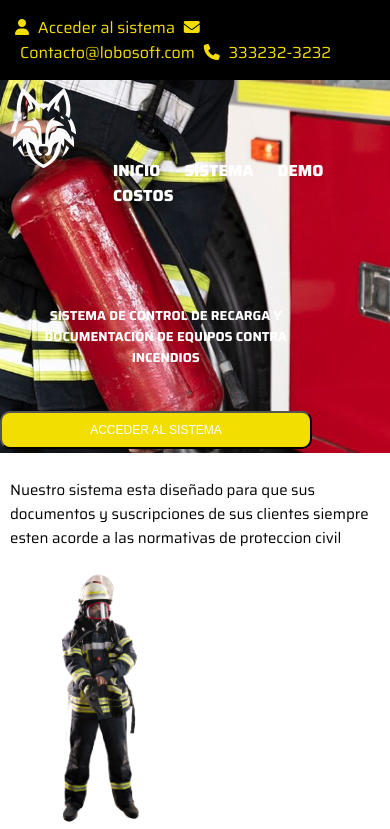
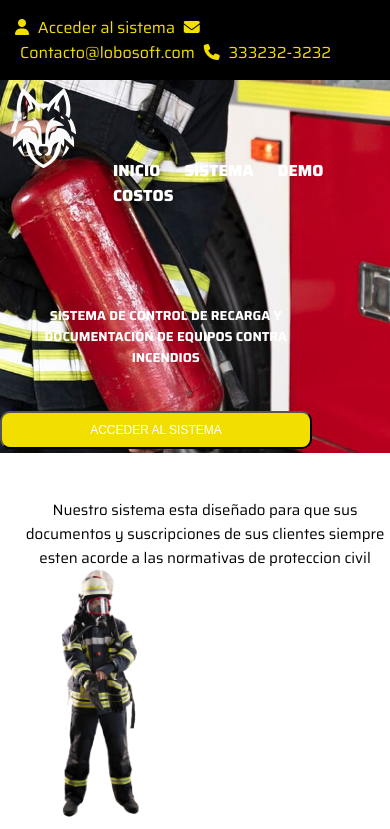
Before and after one commit to alexcorona80/extintores, a PHP site: page / in a window 390 px wide. Shown: the top 829 px of the page. Run offline with PHP 8.4, Linux system fonts and the light colour scheme; some libraries are stand-ins or nearby versions.

Commit message:
ajuste mensaje 1, pero aun no esta terminado

```diff
--- a/styles.css
+++ b/styles.css
@@ -126,7 +126,6 @@ main{
 
 #mensaje1{
     margin-top: 20px;
-    padding: auto;
     position: relative;
     width: 100%;
     height: 60px;
@@ -409,8 +408,10 @@ footer span{
         display: flex;
         flex-direction: column;
     }
-    main #mensaje1{
+    main #mensaje1 span{
         margin-top: 25px;
+
+        text-align: center;
 
     }
         #documentos,
```
